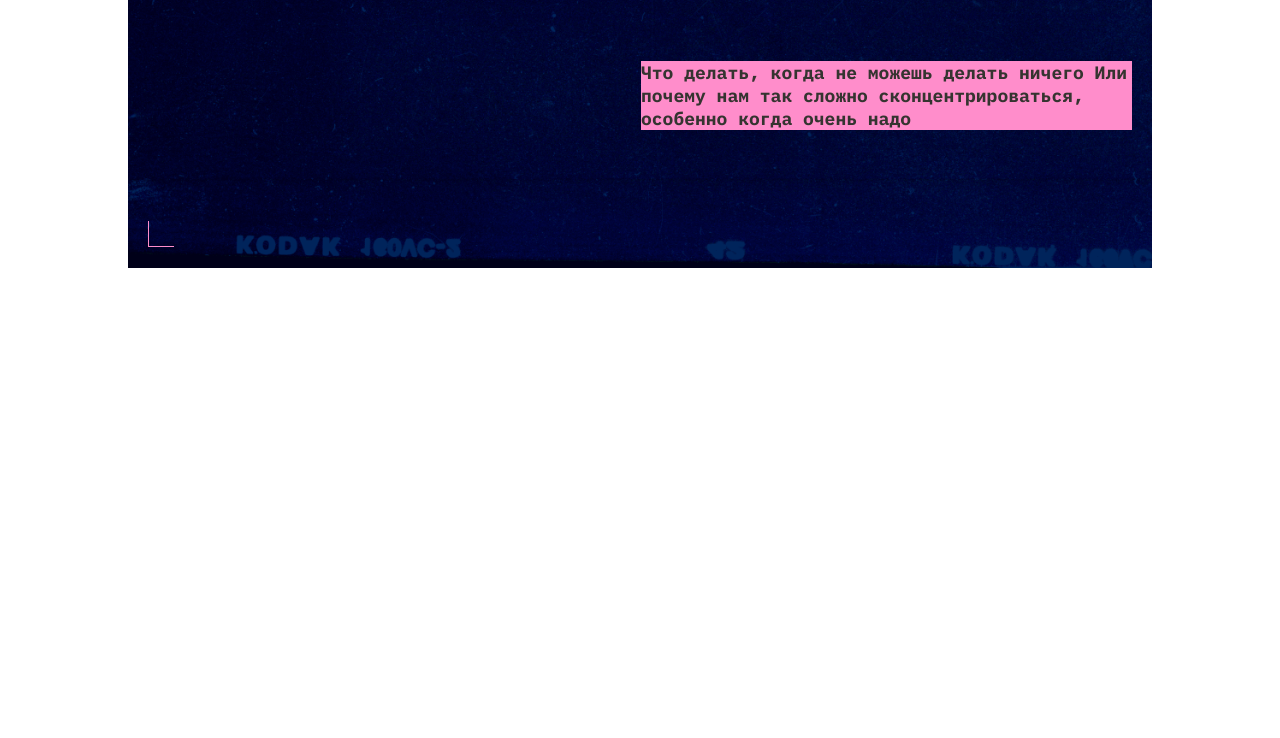
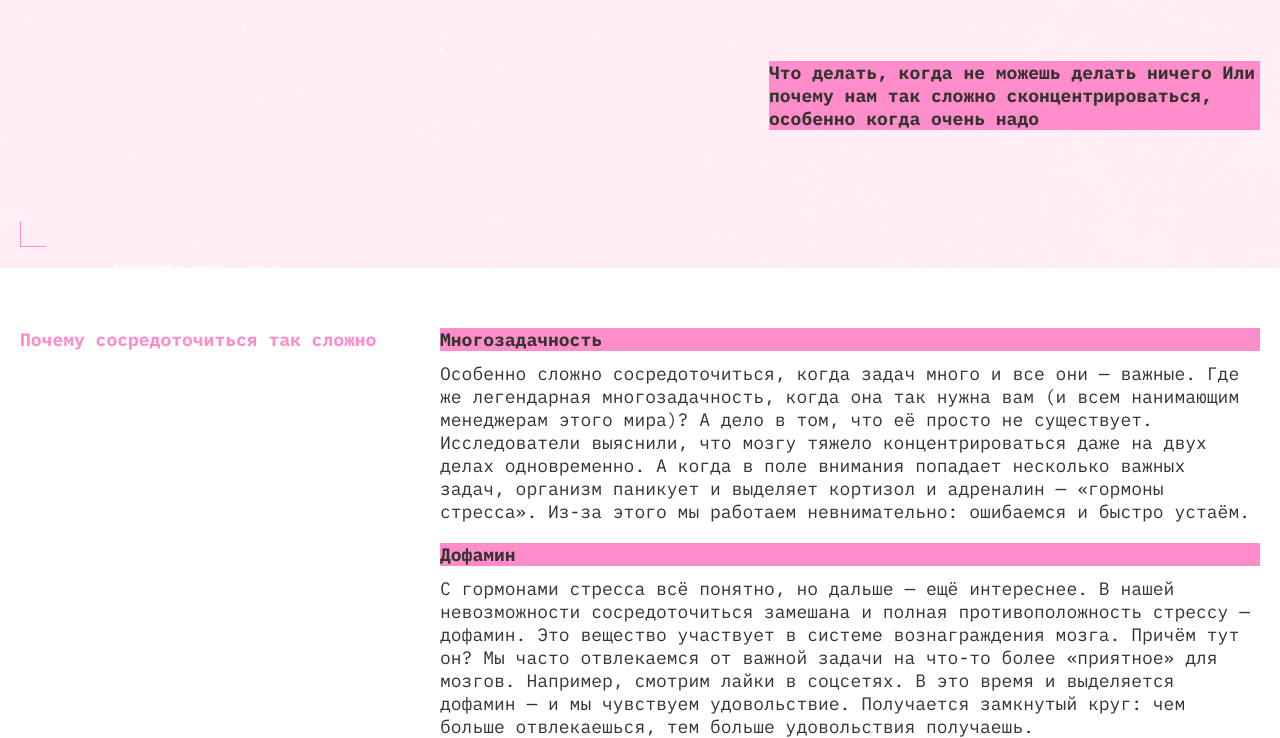
Before and after one commit to SchanderEd/slozhno-sosredotochitsya, a website: page src/index.html in a window 1280 px wide. Shown: the part 502-1240 px from the top of the page. Before the commit the page ends 800 px from the top, so only its background shows below. Drawn offline with Linux system fonts and the light colour scheme.

Commit message:
added how difficult

```diff
--- a/src/index.html
+++ b/src/index.html
@@ -51,6 +51,32 @@
     </header>
   </div>
   <main>
+    <section class="content">
+      <div class="difficult-block">
+        <h2 class="difficult-block__heading">Почему сосредоточиться так сложно</h2>
+        <ul class="difficult-block__list">
+          <li class="difficult-block__item">
+            <h3 class="difficult-block__item-heading title-decor">Многозадачность</h3>
+            <p class="difficult-block__text">Особенно сложно сосредоточиться, когда задач много и все они — важные. Где
+              же легендарная многозадачность, когда она так нужна вам (и всем нанимающим менеджерам этого мира)? А дело
+              в том, что её просто не существует. Исследователи выяснили, что мозгу тяжело концентрироваться даже на
+              двух делах одновременно. А когда в поле внимания попадает несколько важных задач, организм паникует и
+              выделяет кортизол и адреналин — «гормоны стресса». Из-за этого мы работаем невнимательно: ошибаемся и
+              быстро устаём.</p>
+          </li>
+          <li class="difficult-block__item">
+            <h3 class="difficult-block__item-heading title-decor">Дофамин</h3>
+            <p class="difficult-block__text">
+              С гормонами стресса всё понятно, но дальше — ещё интереснее. В нашей невозможности сосредоточиться
+              замешана и полная противоположность стрессу — дофамин. Это вещество участвует в системе вознаграждения
+              мозга. Причём тут он? Мы часто отвлекаемся от важной задачи на что-то более «приятное» для мозгов.
+              Например, смотрим лайки в соцсетях. В это время и выделяется дофамин — и мы чувствуем удовольствие.
+              Получается замкнутый круг: чем больше отвлекаешься, тем больше удовольствия получаешь.
+            </p>
+          </li>
+        </ul>
+      </div>
+    </section>
   </main>
   <script src="./scripts/script.js"></script>
 </body>
--- a/src/styles/dark.css
+++ b/src/styles/dark.css
@@ -5,4 +5,22 @@
   */
   --body-bg-color: #000028;
   --color-heading: #DB00FF;
+  --accent-color: #ff0070;
+  --color-text: #F1B2CE;
 }
+
+.page.theme_dark .header {
+  background-image: url(../images/cover-image-dark.png);
+}
+
+.page.theme_dark .rec-decoration {
+  display: inline;
+}
+
+.page.theme_dark .header__theme-menu-button {
+  color: var(--accent-color);
+}
+
+.page.theme_dark .header__theme-menu-button_active {
+  border-color: var(--accent-color);
+}
--- a/src/styles/light.css
+++ b/src/styles/light.css
@@ -4,6 +4,15 @@
     --secondary-color: #353430;
     --body-bg-color: #fff;
     --color-heading: #FFC2E6;
+    --color-text: #353430;
+  }
+
+  .header {
+    background-image: url(../images/cover-image-light.png);
+  }
+
+  .rec-decoration {
+    display: none;
   }
 }
 
@@ -17,3 +26,19 @@
   --body-bg-color: #fff;
   --color-heading: #FFC2E6;
 }
+
+.page.theme_light .header {
+  background-image: url(../images/cover-image-light.png);
+}
+
+.page.theme_light .rec-decoration {
+  display: none;
+}
+
+.page.theme_light .header__theme-menu-button {
+  color: var(--secondary-color);
+}
+
+.page.theme_light .header__theme-menu-button_active {
+  border-color: var(--secondary-color);
+}
--- a/src/styles/style.css
+++ b/src/styles/style.css
@@ -2,7 +2,7 @@
 body {
   margin: 0;
   font-family: 'IBM Plex Mono', sans-serif;
-  font-size: var(--font-size);
+  font-size: var(--fz-sm);
 }
 
 .page {
@@ -11,11 +11,6 @@ body {
 
 .title-decor {
   background-color: var(--accent-color);
-}
-
-.wrapper {
-  max-width: 1024px;
-  margin: 0 auto;
 }
 
 .header {
@@ -29,9 +24,10 @@ body {
   min-height: 750px;
   padding-top: 20px;
   padding-right: 20px;
-  background-image: url(../images/cover-image-dark.png);
+  background-position: top center;
   background-repeat: no-repeat;
   background-size: cover;
+  background-image: url(../images/cover-image-dark.png);
 }
 
 .header::after, .header::before {
@@ -66,8 +62,8 @@ body {
 .rec-decoration::before {
   content: '';
   position: absolute;
-  top: 5px;
-  right: -21px;
+  top: 7px;
+  right: -19px;
   bottom: 4px;
   width: 9px;
   height: 9px;
@@ -100,6 +96,11 @@ body {
   cursor: pointer;
 }
 
+.header__theme-menu-button_active {
+  border: 1px solid var(--accent-color);
+  pointer-events: none;
+}
+
 .header__heading {
   grid-column: span 4;
   grid-row: 2;
@@ -120,3 +121,42 @@ body {
   color: var(--secondary-color);
   font-weight: 700;
 }
+
+.difficult-block {
+  display: grid;
+  padding-top: 60px;
+  padding-left: 20px;
+  padding-right: 20px;
+  gap: 20px;
+  grid-template-columns: repeat(6, 1fr);
+}
+
+.difficult-block__heading {
+  grid-column: 1 / span 2;
+  margin: 0;
+  color: var(--accent-color);
+  font-size: var(--fz-sm);
+}
+
+.difficult-block__list {
+  display: flex;
+  flex-direction: column;
+  gap: 20px;
+  grid-column: 3 / span 4;
+  list-style: none;
+  padding: 0;
+  margin: 0;
+}
+
+.difficult-block__item-heading {
+  margin: 0;
+  margin-bottom: 11px;
+  color: var(--secondary-color);
+  font-size: var(--fz-sm);
+}
+
+.difficult-block__text {
+  margin: 0;
+  line-height: 23px;
+  color: var(--color-text);
+}
--- a/src/styles/variables.css
+++ b/src/styles/variables.css
@@ -5,5 +5,6 @@
   --text-color: #F1B2CE;
   --card-title-color: #000028;
   --color-heading: #DB00FF;
-  --font-size: 18px;
+  --color-text: #F1B2CE;
+  --fz-sm: 18px;
 }
```
